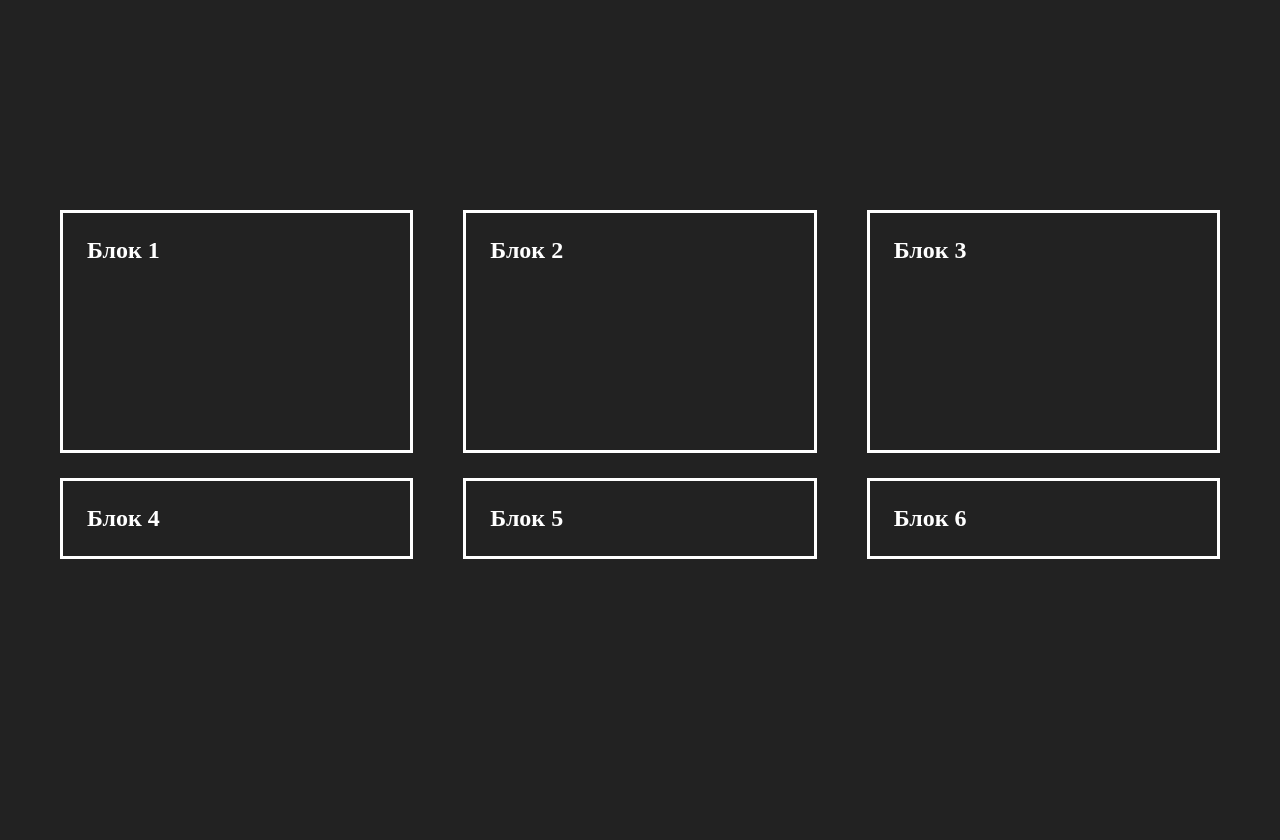
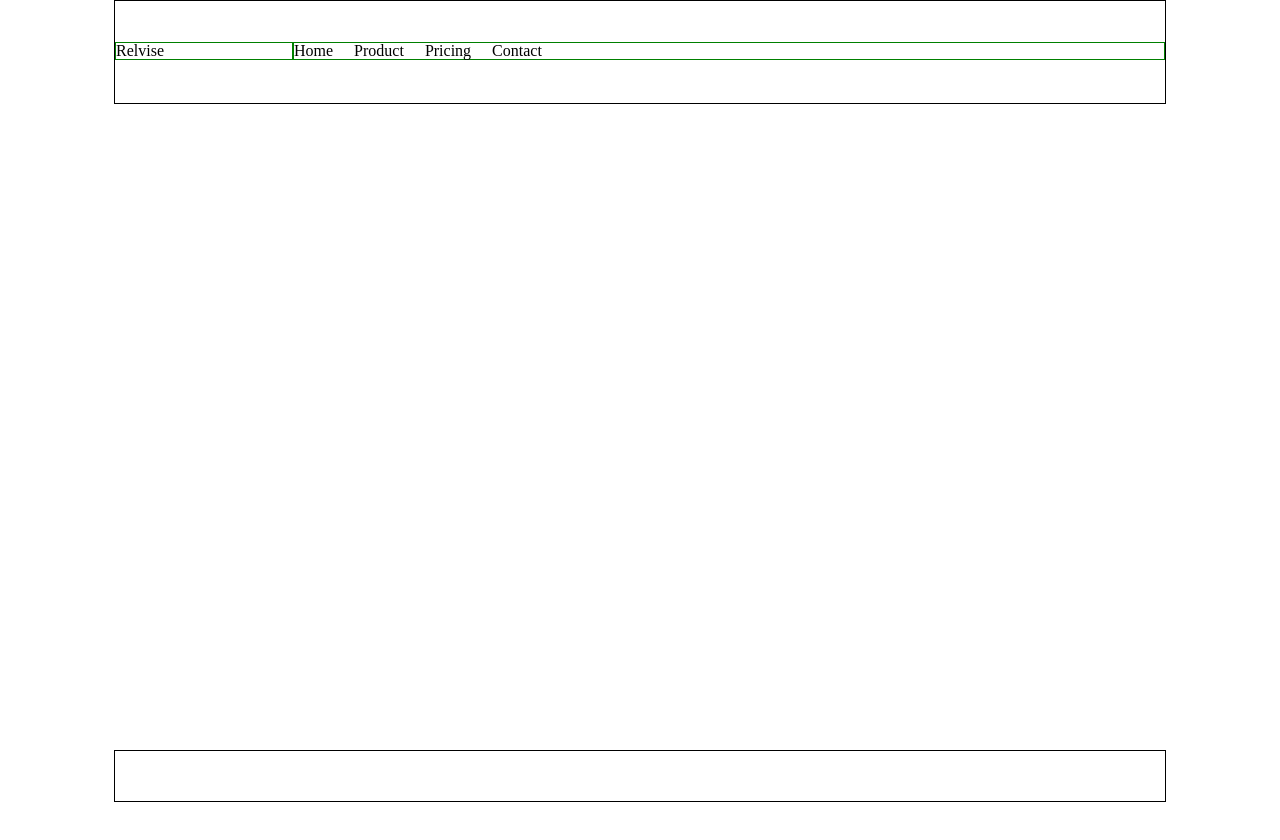
Before and after one commit to admin-bytewebnest/test-repo, a website: page index.html in a window 1280 px wide. After the commit the page ends 802 px from the top, so only its background shows below. Drawn offline with Linux system fonts and the light colour scheme.

Commit message:
Обновил файлы проекта и сменил сборщик

```diff
--- a/index.html
+++ b/index.html
@@ -9,58 +9,31 @@
 </head>
 
 <body>
-    <div class="wrapper"> <!--Родительский тэг-->
+    <div class="wrapper">
+        <header>
+            <div class="container">
+                <div class="header">
+                    <div class="header__logo">
+                        <a href="index.html">Relvise</a>
+                    </div>
+                    <nav class="header__nav">
+                        <ul>
+                            <li><a href="pages/home.html">Home</a></li>
+                            <li><a href="pages/product.html">Product</a></li>
+                            <li><a href="pages/pricing.html">Pricing</a></li>
+                            <li><a href="pages/contact.html">Contact</a></li>
+                        </ul>
+                    </nav>
+                </div>
+            </div>
+        </header>
+        <main>
 
-        <header class="header">
-        </header> <!--Дочерний тег-->
-
-        <main class="main">
-
-
-            <section class="hero"> <!--Секция сетки -->
-
-                <div class="hero__item">
-                    <h2>Блок 1</h2>
-                </div>
-
-                <div class="hero__item">
-                    <h2>Блок 2</h2>
-                </div>
-
-                <div class="hero__item">
-                    <h2>Блок 3</h2>
-                </div>
-
-                <div class="hero__item">
-                    <h2>Блок 4</h2>
-                </div>
-
-                <div class="hero__item">
-                    <h2>Блок 5</h2>
-                </div>
-
-                <div class="hero__item">
-                    <h2>Блок 6</h2>
-                </div>
-
-                <!-- <div class="hero__item">
-                    <h2>Блок 7</h2>
-                </div>
-
-                <div class="hero__item">
-                    <h2>Блок 8</h2>
-                </div>
-
-                <div class="hero__item">
-                    <h2>Блок 9</h2>
-                </div> -->
-            </section>
-
-
-
-        </main> <!--Дочерний тег-->
-        <footer></footer> <!--Дочерний тег-->
-
+        </main>
+        <footer>
+            <div class="container">
+            </div>
+        </footer>
     </div>
 </body>
 
--- a/scss/base/_base.scss
+++ b/scss/base/_base.scss
@@ -1,8 +1,15 @@
 // Файл глобальных стилей
 body {
-    background-color: #222; // Заливка фона
-    color: white; //Цвет текста
+    background-color: white; // Заливка фона
+    color: black; //Цвет текста
 }
 a {
+    color: inherit; //Наследовать цвет родителя
     text-decoration: none;
 }
+.container {
+    width: 1050px; //Ширина контейнера
+    border: solid 1px black;
+    height: 100%;
+    margin:auto; //Внешний отступ
+}
--- a/scss/base/_reset.scss
+++ b/scss/base/_reset.scss
@@ -1,6 +1,94 @@
-// Файл сброса стилей
-*{
-    margin: 0;
-    padding: 12px;
-    box-sizing: border-box;
+html, body, div, span, object, iframe,
+h1, h2, h3, h4, h5, h6, p, blockquote, pre,
+abbr, address, cite, code,
+del, dfn, em, img, ins, kbd, q, samp,
+small, strong, sub, sup, var,
+b, i,
+dl, dt, dd, ol, ul, li,
+fieldset, form, label, legend,
+table, caption, tbody, tfoot, thead, tr, th, td,
+article, aside, canvas, details, figcaption, figure,
+footer, header, hgroup, menu, nav, section, summary,
+time, mark, audio, video {
+    margin:0;
+    padding:0;
+    border:0;
+    outline:0;
+    font-size:100%;
+    vertical-align:baseline;
+    background:transparent;
 }
+
+body {
+    line-height:1;
+}
+
+article,aside,details,figcaption,figure,
+footer,header,hgroup,menu,nav,section {
+    display:block;
+}
+
+nav ul {
+    list-style:none;
+}
+
+blockquote, q {
+    quotes:none;
+}
+
+blockquote:before, blockquote:after,
+q:before, q:after {
+    content:'';
+    content:none;
+}
+
+a {
+    margin:0;
+    padding:0;
+    font-size:100%;
+    vertical-align:baseline;
+    background:transparent;
+}
+
+/* Измените цвета в соответствии с вашими потребностями. */
+ins {
+    background-color:#ff9;
+    color:#000;
+    text-decoration:none;
+}
+
+/* Измените цвета в соответствии с вашими потребностями. */
+mark {
+    background-color:#ff9;
+    color:#000;
+    font-style:italic;
+    font-weight:bold;
+}
+
+del {
+    text-decoration: line-through;
+}
+
+abbr[title], dfn[title] {
+    border-bottom:1px dotted;
+    cursor:help;
+}
+
+table {
+    border-collapse:collapse;
+    border-spacing:0;
+}
+
+/* Измените цвет границы в соответствии с вашими потребностями. */
+hr {
+    display:block;
+    height:1px;
+    border:0;
+    border-top:1px solid #cccccc;
+    margin:1em 0;
+    padding:0;
+}
+
+input, select {
+    vertical-align:middle;
+}
--- a/scss/components/_index.scss
+++ b/scss/components/_index.scss
@@ -1,2 +1,3 @@
 // Файл экспорта стилей
 @forward 'card';
+@forward 'nav';
--- /dev/null
+++ b/scss/index.scss
@@ -0,0 +1 @@
+@use './all';
--- a/scss/layout/_grid.scss
+++ b/scss/layout/_grid.scss
@@ -1,26 +1,6 @@
-// Файл для глобальной сетки
 .wrapper {
     display: grid;
     grid-template-columns: 1fr;
-    grid-template-rows: 100px 1fr 100px;
+    grid-template-rows: minmax(100px, auto) 1fr minmax(50px, auto);
     height: 100dvh;
-    gap: 50px;
 }
-// .wrapper{ //Родитель
-//     display: grid; //Только для родителя
-//     grid-template-columns: 1fr; //Ячейки сетки
-//     // //fr - Занимает всё свободное пространство внутри контейнера
-//     // //% - Проценты
-//     // //px - пиксели
-//     // grid-template-rows: 200px 200px; //Высота рядов ячеек
-
-//     // column-gap: 20px; //Отступ вертикальный между рядами ячеек
-//     row-gap: 50px; //Отступ горизонтальный между строками ячеек
-//     // gap: 40px 20px;
-//     // grid-template-columns: 1fr;
-//     grid-template-rows: 100px 1fr 100px;;
-//     height: 100dvh; //Высота
-// }
-// // header { //Потомок grid контейнера
-// //     border: solid 10px white;
-// // }
--- a/scss/layout/_header.scss
+++ b/scss/layout/_header.scss
@@ -0,0 +1,20 @@
+.header {
+    display: grid;
+    grid-template-columns: minmax(0, calc(91px + 87px)) minmax(235px, auto);
+    grid-template-rows: minmax(100px,auto);
+    align-items: center;
+    min-height: 100px;
+    // gap:87px;
+
+    &__logo,
+    &__nav {
+        border: solid 1px green;
+    }
+    &__logo {
+
+    }
+    &__nav ul{
+        display: flex;
+        gap: 21px;
+    }
+}
--- a/source/reset.css
+++ /dev/null
@@ -1,94 +0,0 @@
-html, body, div, span, object, iframe,
-h1, h2, h3, h4, h5, h6, p, blockquote, pre,
-abbr, address, cite, code,
-del, dfn, em, img, ins, kbd, q, samp,
-small, strong, sub, sup, var,
-b, i,
-dl, dt, dd, ol, ul, li,
-fieldset, form, label, legend,
-table, caption, tbody, tfoot, thead, tr, th, td,
-article, aside, canvas, details, figcaption, figure,
-footer, header, hgroup, menu, nav, section, summary,
-time, mark, audio, video {
-    margin:0;
-    padding:0;
-    border:0;
-    outline:0;
-    font-size:100%;
-    vertical-align:baseline;
-    background:transparent;
-}
-
-body {
-    line-height:1;
-}
-
-article,aside,details,figcaption,figure,
-footer,header,hgroup,menu,nav,section {
-    display:block;
-}
-
-nav ul {
-    list-style:none;
-}
-
-blockquote, q {
-    quotes:none;
-}
-
-blockquote:before, blockquote:after,
-q:before, q:after {
-    content:'';
-    content:none;
-}
-
-a {
-    margin:0;
-    padding:0;
-    font-size:100%;
-    vertical-align:baseline;
-    background:transparent;
-}
-
-/* change colours to suit your needs */
-ins {
-    background-color:#ff9;
-    color:#000;
-    text-decoration:none;
-}
-
-/* change colours to suit your needs */
-mark {
-    background-color:#ff9;
-    color:#000;
-    font-style:italic;
-    font-weight:bold;
-}
-
-del {
-    text-decoration: line-through;
-}
-
-abbr[title], dfn[title] {
-    border-bottom:1px dotted;
-    cursor:help;
-}
-
-table {
-    border-collapse:collapse;
-    border-spacing:0;
-}
-
-/* change border colour to suit your needs */
-hr {
-    display:block;
-    height:1px;
-    border:0;
-    border-top:1px solid #cccccc;
-    margin:1em 0;
-    padding:0;
-}
-
-input, select {
-    vertical-align:middle;
-}
```
Also changed, not shown: index.scss (deleted, +0 -11 lines), package.json (added, +17 -0 lines), css/index.css, scss/_all.scss (renamed from scss/_index.scss), scss/components/_nav.scss (added), 2 other files.
